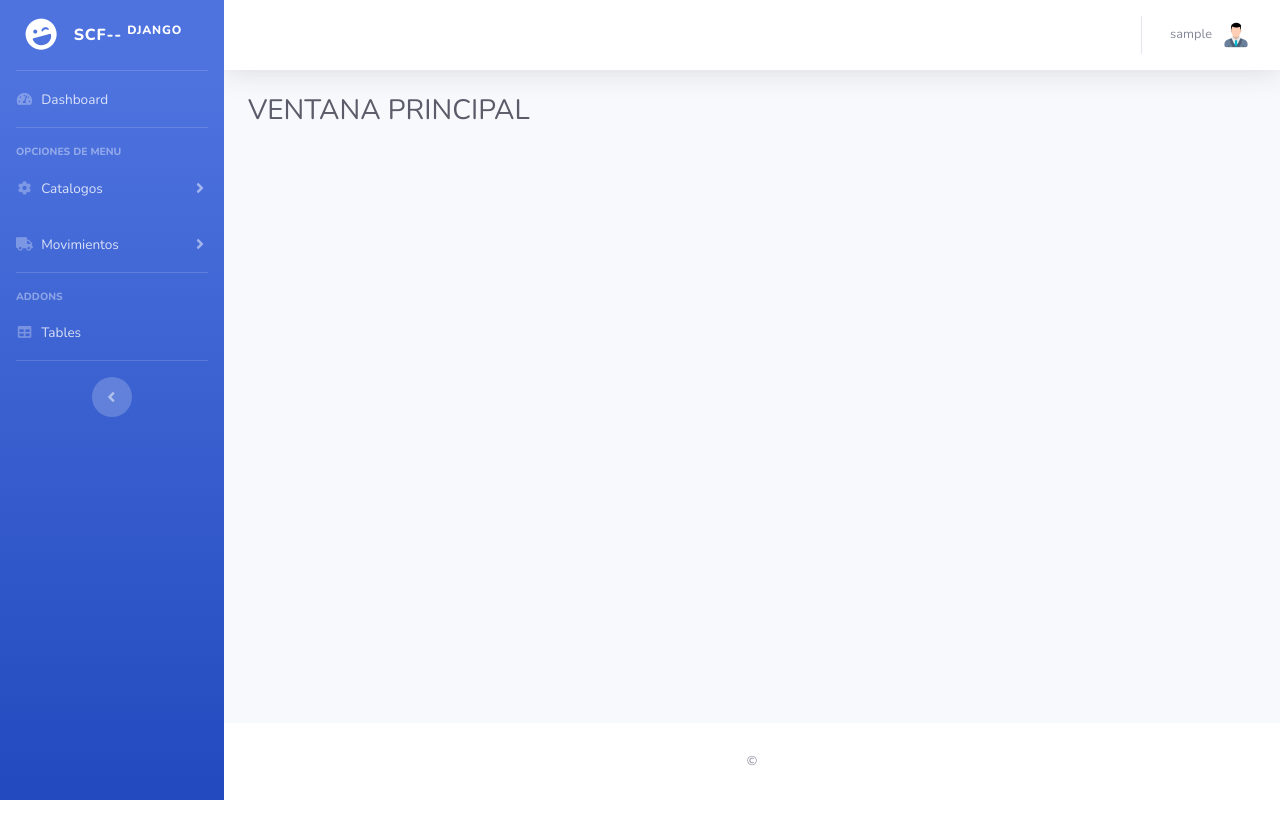
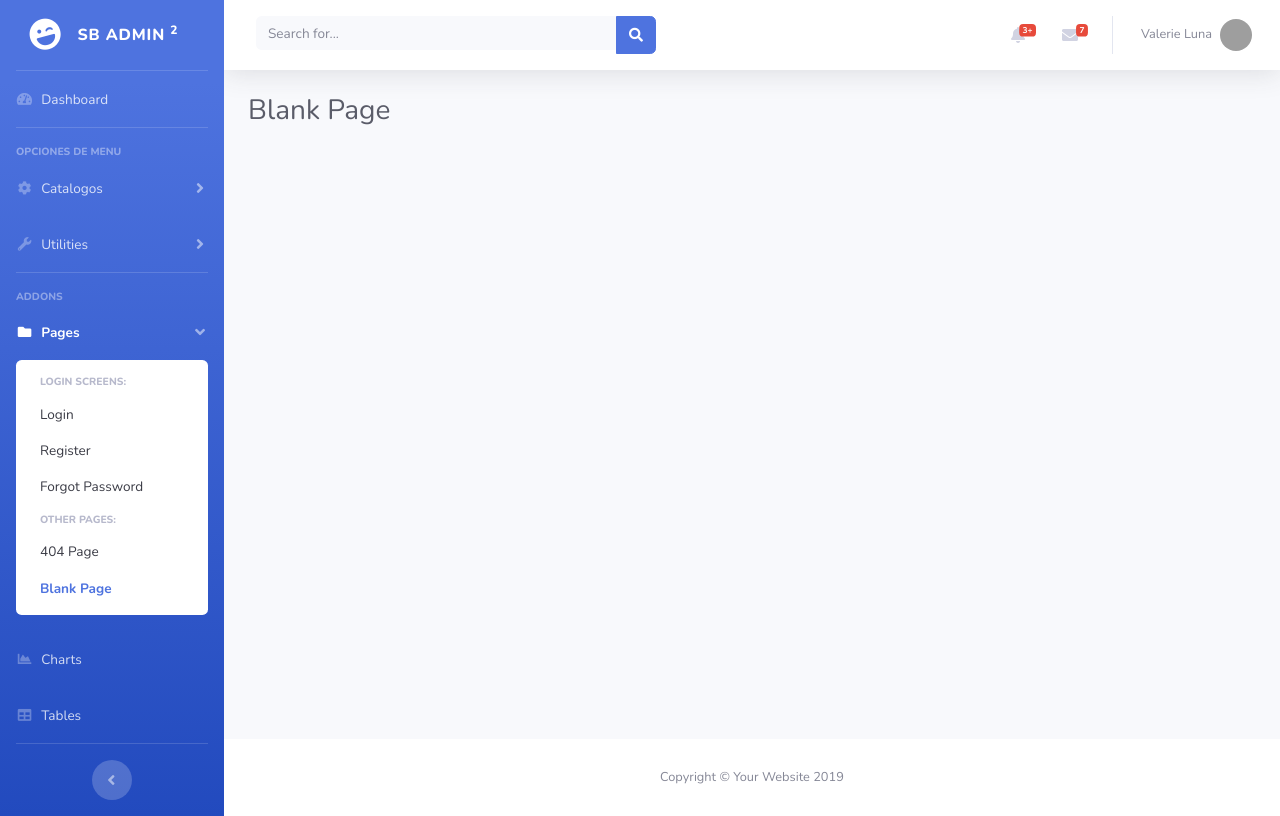
Before and after one commit to EFernando-73/Proyecto_BD, a Django app: page / in a window 1280 px wide. Run offline with Django 5.2, Linux system fonts and the light colour scheme; the visitor is signed in with stand-in values (Sample User, id 1); some libraries are stand-ins or nearby versions; grey boxes are pictures that could not be loaded.

Commit message:
cambios base

```diff
--- a/templates/base/base.html
+++ b/templates/base/base.html
@@ -21,11 +21,6 @@
 
   <!-- Custom styles for this page -->
   <link href="{% static 'base/vendor/datatables/dataTables.bootstrap4.min.css'%}" rel="stylesheet">
-  <!-- JQuery Confirm-->
-  <link href="{% static 'base/vendor/jquery_confirm/jquery-confirm.min.css'%}" rel="stylesheet">
-
-   <!-- XDSoft DateTimePicker -->
-   <link rel="stylesheet" href="https://cdnjs.cloudflare.com/ajax/libs/jquery-datetimepicker/2.5.20/jquery.datetimepicker.min.css" integrity="sha256-DOS9W6NR+NFe1fUhEE0PGKY/fubbUCnOfTje2JMDw3Y=" crossorigin="anonymous" />
 
 </head>
 
@@ -43,7 +38,7 @@
         <div class="sidebar-brand-icon rotate-n-15">
           <i class="fas fa-laugh-wink"></i>
         </div>
-        <div class="sidebar-brand-text mx-3">SCF-- <sup>Django</sup></div>
+        <div class="sidebar-brand-text mx-3">SB Admin <sup>2</sup></div>
       </a>
 
       <!-- Divider -->
@@ -73,45 +68,16 @@
         <div id="collapseTwo" class="collapse" aria-labelledby="headingTwo" data-parent="#accordionSidebar">
           <div class="bg-white py-2 collapse-inner rounded">
             <h6 class="collapse-header">Catalogos de inventario:</h6>
-            {% if perms.inv.view_categoria %}
             <a class="collapse-item" href="{% url 'inv:categoria_list' %}">Categorias</a>
-            {% endif %}
-            {% if perms.inv.view_subcategoria %}
             <a class="collapse-item" href="{% url 'inv:subcategoria_list' %}">SubCategorias</a>
-            {% endif %}
-            {% if perms.inv.view_marca %}
             <a class="collapse-item" href="{% url 'inv:marca_list' %}">Marca</a>
-            {% endif %}
-            {% if perms.inv.view_unidadmedida %}
-            <a class="collapse-item" href="{% url 'inv:um_list' %}">Unidad Medida</a>
-            {% endif %}
-            {% if perms.inv.view_producto %}
-            <a class= "collapse-item" href="{% url 'inv:producto_list'%}">Producto</a>
-            {% endif %}
-
-            <h6 class="collapse-header">Catálogos de Compras:</h6>
-
-            {% if perms.cmp.view_proveedor %}
-            <a class="collapse-item" href="{% url 'cmp:proveedor_list' %}">Proveedores</a>
-            {% endif %}
-          </div>
-        </div>
-      </li>
-      <li class="nav-item {% if cmp_url in request.path  %} active {% endif %}">
-        <a class="nav-link collapsed" href="#" data-toggle="collapse" data-target="#collapseCompras" aria-expanded="true" aria-controls="collapseCompras">
-          <i class="fas fa-fw fa-truck"></i>
-          <span>Movimientos</span>
-        </a>
-        <div id="collapseCompras" class="collapse" aria-labelledby="headingTwo" data-parent="#accordionSidebar">
-          <div class="bg-white py-2 collapse-inner rounded">
-            <h6 class="collapse-header">Entradas</h6>
-            <a class="collapse-item" href="{% url 'cmp:compras_list' %}">Compras</a>
+            <a class="collapse-item" href="{% url 'inv:marca_list' %}">Unidad Medida</a>
+            <a class="collapse-item" href="cards.html">Cards</a>
           </div>
         </div>
       </li>
 
-
-      <!-- Nav Item - Utilities Collapse Menu
+      <!-- Nav Item - Utilities Collapse Menu -->
       <li class="nav-item">
         <a class="nav-link collapsed" href="#" data-toggle="collapse" data-target="#collapseUtilities" aria-expanded="true" aria-controls="collapseUtilities">
           <i class="fas fa-fw fa-wrench"></i>
@@ -126,7 +92,7 @@
             <a class="collapse-item" href="utilities-other.html">Other</a>
           </div>
         </div>
-      </li>-->
+      </li>
 
       <!-- Divider -->
       <hr class="sidebar-divider">
@@ -136,7 +102,7 @@
         Addons
       </div>
 
-      <!-- Nav Item - Pages Collapse Menu
+      <!-- Nav Item - Pages Collapse Menu -->
       <li class="nav-item active">
         <a class="nav-link" href="#" data-toggle="collapse" data-target="#collapsePages" aria-expanded="true" aria-controls="collapsePages">
           <i class="fas fa-fw fa-folder"></i>
@@ -154,14 +120,14 @@
             <a class="collapse-item active" href="blank.html">Blank Page</a>
           </div>
         </div>
-      </li> -->
+      </li>
 
-      <!-- Nav Item - Charts
+      <!-- Nav Item - Charts -->
       <li class="nav-item">
         <a class="nav-link" href="charts.html">
           <i class="fas fa-fw fa-chart-area"></i>
           <span>Charts</span></a>
-      </li> -->
+      </li>
 
       <!-- Nav Item - Tables -->
       <li class="nav-item">
@@ -192,12 +158,12 @@
          {% block top_bar  %}
         <nav class="navbar navbar-expand navbar-light bg-white topbar mb-4 static-top shadow">
 
-          <!-- Sidebar Toggle (Topbar)
+          <!-- Sidebar Toggle (Topbar) -->
           <button id="sidebarToggleTop" class="btn btn-link d-md-none rounded-circle mr-3">
             <i class="fa fa-bars"></i>
-          </button> -->
+          </button>
 
-          <!-- Topbar Search
+          <!-- Topbar Search -->
           <form class="d-none d-sm-inline-block form-inline mr-auto ml-md-3 my-2 my-md-0 mw-100 navbar-search">
             <div class="input-group">
               <input type="text" class="form-control bg-light border-0 small" placeholder="Search for..." aria-label="Search" aria-describedby="basic-addon2">
@@ -207,17 +173,17 @@
                 </button>
               </div>
             </div>
-          </form>-->
+          </form>
 
           <!-- Topbar Navbar -->
           <ul class="navbar-nav ml-auto">
 
-            <!-- Nav Item - Search Dropdown (Visible Only XS)
+            <!-- Nav Item - Search Dropdown (Visible Only XS) -->
             <li class="nav-item dropdown no-arrow d-sm-none">
               <a class="nav-link dropdown-toggle" href="#" id="searchDropdown" role="button" data-toggle="dropdown" aria-haspopup="true" aria-expanded="false">
                 <i class="fas fa-search fa-fw"></i>
               </a>
-              <!-- Dropdown - Messages
+              <!-- Dropdown - Messages -->
               <div class="dropdown-menu dropdown-menu-right p-3 shadow animated--grow-in" aria-labelledby="searchDropdown">
                 <form class="form-inline mr-auto w-100 navbar-search">
                   <div class="input-group">
@@ -230,16 +196,16 @@
                   </div>
                 </form>
               </div>
-            </li> -->
+            </li>
 
-            <!-- Nav Item - Alerts
+            <!-- Nav Item - Alerts -->
             <li class="nav-item dropdown no-arrow mx-1">
               <a class="nav-link dropdown-toggle" href="#" id="alertsDropdown" role="button" data-toggle="dropdown" aria-haspopup="true" aria-expanded="false">
                 <i class="fas fa-bell fa-fw"></i>
-                < Counter - Alerts
+                <!-- Counter - Alerts -->
                 <span class="badge badge-danger badge-counter">3+</span>
               </a>
-              < Dropdown - Alerts
+              <!-- Dropdown - Alerts -->
               <div class="dropdown-list dropdown-menu dropdown-menu-right shadow animated--grow-in" aria-labelledby="alertsDropdown">
                 <h6 class="dropdown-header">
                   Alerts Center
@@ -279,16 +245,16 @@
                 </a>
                 <a class="dropdown-item text-center small text-gray-500" href="#">Show All Alerts</a>
               </div>
-            </li> -->
+            </li>
 
-            <!-- Nav Item - Messages
+            <!-- Nav Item - Messages -->
             <li class="nav-item dropdown no-arrow mx-1">
               <a class="nav-link dropdown-toggle" href="#" id="messagesDropdown" role="button" data-toggle="dropdown" aria-haspopup="true" aria-expanded="false">
                 <i class="fas fa-envelope fa-fw"></i>
-                <Counter - Messages
+                <!-- Counter - Messages -->
                 <span class="badge badge-danger badge-counter">7</span>
               </a>
-              < Dropdown - Messages
+              <!-- Dropdown - Messages -->
               <div class="dropdown-list dropdown-menu dropdown-menu-right shadow animated--grow-in" aria-labelledby="messagesDropdown">
                 <h6 class="dropdown-header">
                   Message Center
@@ -335,19 +301,19 @@
                 </a>
                 <a class="dropdown-item text-center small text-gray-500" href="#">Read More Messages</a>
               </div>
-            </li> -->
+            </li>
 
             <div class="topbar-divider d-none d-sm-block"></div>
 
             <!-- Nav Item - User Information -->
             <li class="nav-item dropdown no-arrow">
               <a class="nav-link dropdown-toggle" href="#" id="userDropdown" role="button" data-toggle="dropdown" aria-haspopup="true" aria-expanded="false">
-                <span class="mr-2 d-none d-lg-inline text-gray-600 small">{{ user.username }}</span>
-                <img class="img-profile rounded-circle" src="{% static 'base/img/user.png' %}">
+                <span class="mr-2 d-none d-lg-inline text-gray-600 small">Valerie Luna</span>
+                <img class="img-profile rounded-circle" src="https://source.unsplash.com/QAB-WJcbgJk/60x60">
               </a>
               <!-- Dropdown - User Information -->
               <div class="dropdown-menu dropdown-menu-right shadow animated--grow-in" aria-labelledby="userDropdown">
-                <!-- <a class="dropdown-item" href="#">
+                <a class="dropdown-item" href="#">
                   <i class="fas fa-user fa-sm fa-fw mr-2 text-gray-400"></i>
                   Profile
                 </a>
@@ -358,11 +324,11 @@
                 <a class="dropdown-item" href="#">
                   <i class="fas fa-list fa-sm fa-fw mr-2 text-gray-400"></i>
                   Activity Log
-                </a>-->
+                </a>
                 <div class="dropdown-divider"></div>
                 <a class="dropdown-item" href="#" data-toggle="modal" data-target="#logoutModal">
                   <i class="fas fa-sign-out-alt fa-sm fa-fw mr-2 text-gray-400"></i>
-                  SALIR
+                  Logout
                 </a>
               </div>
             </li>
@@ -380,7 +346,7 @@
 
 
           <!-- Page Heading -->
-          <h1 class="h3 mb-4 text-gray-800">VENTANA PRINCIPAL</h1>
+          <h1 class="h3 mb-4 text-gray-800">Blank Page</h1>
 
         </div>
 
@@ -396,7 +362,7 @@
       <footer class="sticky-footer bg-white">
         <div class="container my-auto">
           <div class="copyright text-center my-auto">
-            <span> &copy; </span>
+            <span>Copyright &copy; Your Website 2019</span>
           </div>
         </div>
       </footer>
@@ -420,25 +386,22 @@
     <div class="modal-dialog" role="document">
       <div class="modal-content">
         <div class="modal-header">
-          <h5 class="modal-title" id="exampleModalLabel">¿Cerrar Sesión para <mark> {{ user.username}} </mark>?</h5>
+          <h5 class="modal-title" id="exampleModalLabel">Ready to Leave?</h5>
           <button class="close" type="button" data-dismiss="modal" aria-label="Close">
             <span aria-hidden="true">×</span>
           </button>
         </div>
-        <div class="modal-body">Al dar Click en el boton Salir,cerrará la sesion para <mark> {{user.username}} </mark>. </div>
+        <div class="modal-body">Select "Logout" below if you are ready to end your current session.</div>
         <div class="modal-footer">
         <button class="btn btn-secondary" type="button" data-dismiss="modal">Cancel</button>
         <form method="POST" action="{% url 'bases:logout' %}">
-          {% csrf_token %}
-          <button class="btn btn-primary" type="submit">Salir</button>
-          </form>
+        {% csrf_token %}
+        <button class="btn btn-primary" type="submit">Salir</button>
+        </form>
         </div>
       </div>
     </div>
   </div>
-
-  <div class = "modal fade" id = "popup"></div>
-
 
   <!-- Bootstrap core JavaScript-->
   <script src="{% static  'base/vendor/jquery/jquery.min.js' %}"></script>
@@ -454,63 +417,6 @@
   <script src="{% static 'base/vendor/datatables/jquery.dataTables.min.js'%}"></script>
   <script src="{% static 'base/vendor/datatables/dataTables.bootstrap4.min.js' %}"></script>
 
-  <script src="{% static 'base/vendor/jquery_confirm/jquery-confirm.min.js' %}"></script>
-
-  <script src="https://cdnjs.cloudflare.com/ajax/libs/jquery-datetimepicker/2.5.20/jquery.datetimepicker.full.min.js" integrity="sha256-FEqEelWI3WouFOo2VWP/uJfs1y8KJ++FLh2Lbqc8SJk=" crossorigin="anonymous"></script>
-
-
-  <script>
-    $(document).ready(function () {
-      jQuery.datetimepicker.setLocale('es');
-    });
-</script>
-
-  {% block control_modal%}
-  <script>
-    function abrir_modal(url)
-    {
-      $("#popup").load(url, function(){
-        $(this).modal({
-          backdrop:'static',
-          keyboard: false
-        })
-        $(this).modal('show');
-      });
-      return false;
-    }
-
-    function cerrar_modal()
-    {
-      $('#popup').modal('hide');
-      return false;
-
-    }
-    function mensaje(msg,color='green'){
-
-      if (color=="success"){
-        color="green";
-      }
-      if (color=="error"){
-        color="red";
-      }
-
-      $.alert({
-        title:'',
-        theme:'material',
-        type:color,
-        content:msg
-      });
-    }
-
-    {% if messages %}
-      {% for message in messages%}
-        //console.log("{{ message.tags }}");
-        mensaje("{{ message }}","{{ message.tags }}");
-      {% endfor %}
-    {% endif %}
-
-  </script>
-  {% endblock %}
   {% block js_page %} {% endblock %}
 </body>
 
```
